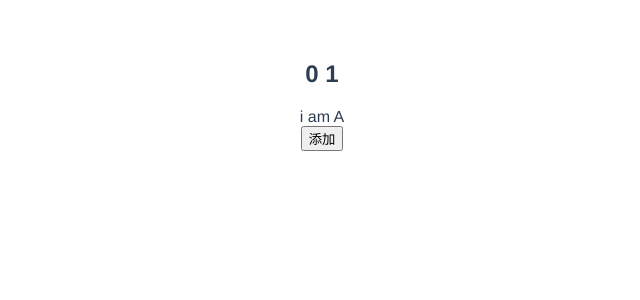
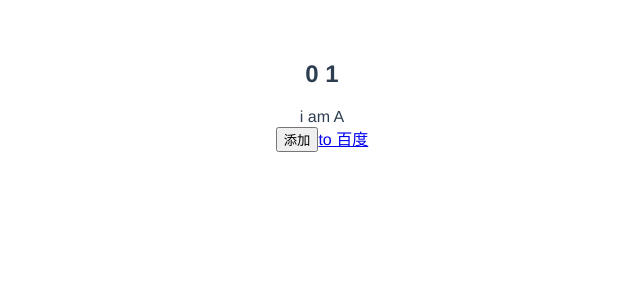
Before and after one commit to nonespace/vue, a Vue app: page / in a window 1280 px wide. Shown: the top 300 px of the page, without its empty margins (318-958 px from the left). Built offline with nearby package versions, Linux system fonts and the light colour scheme.

Commit message:
vue标签属性和条件的渲染

```diff
--- a/src/App.vue
+++ b/src/App.vue
@@ -7,6 +7,8 @@
     </h2>
     <componentA></componentA>
     <button v-on:click="additem">添加</button>
+
+    <a v-bind:href="link" v-bind:classname="classname">to 百度</a>
   </div>
 </template>
 
@@ -22,7 +24,12 @@
         hello: "world",
         list: [{
           name: 1
-        }]
+        }],
+        link:"http://www.baidu.com",
+        classname:{
+          "red_font":false,
+          "blue-font":true
+        }
       }
     },
     methods: {
@@ -50,4 +57,10 @@
     color: #2c3e50;
     margin-top: 60px;
   }
+  .red_font{
+    color:red
+  }
+  .blue-font{
+    color:blue
+  }
 </style>
```
Also changed, not shown: 1 other file (tests, documents, lock files or other folders).
